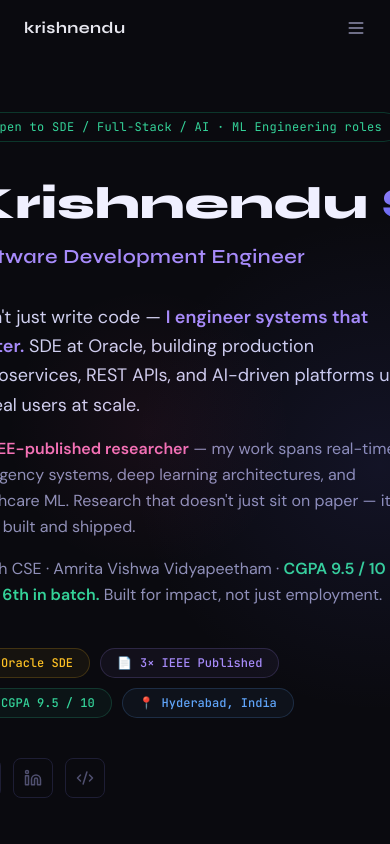
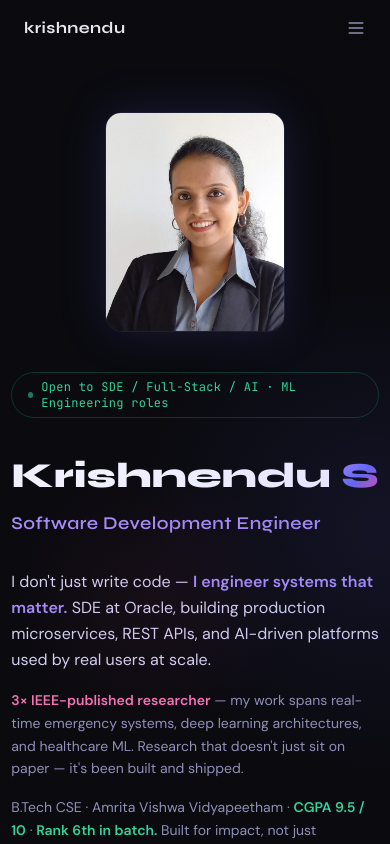
Before and after one commit to KRISHNENDU-S/krishnendu-portfolio, a Next.js app: page / in a window 390 px wide. Shown: the top 844 px of the page. Built offline with nearby package versions, Linux system fonts and the light colour scheme.

Commit message:
responsive ui

```diff
--- a/components/sections/Hero.tsx
+++ b/components/sections/Hero.tsx
@@ -19,17 +19,33 @@ export default function Hero() {
       />
 
       <div className="max-w-6xl mx-auto w-full pt-28 pb-16">
-        <div className="flex flex-col lg:flex-row items-center gap-12 lg:gap-20 w-full">
+        <div className="flex flex-col lg:flex-row items-center gap-10 lg:gap-20 w-full">
 
-          {/* LEFT — all text content */}
-          <div className="flex-1 min-w-0">
+          {/* Photo — top on mobile/tablet, right on laptop */}
+          <div className="flex-shrink-0 flex items-center justify-center lg:order-2">
+            <div
+              className="relative w-[180px] h-[220px] sm:w-[220px] sm:h-[270px] lg:w-[260px] lg:h-[320px] rounded-2xl overflow-hidden border border-bg-border"
+              style={{ boxShadow: "0 0 48px rgba(99,102,241,0.18)" }}
+            >
+              <Image
+                src="/profile.jpg"
+                alt="Krishnendu S"
+                fill
+                className="object-cover"
+                priority
+              />
+            </div>
+          </div>
+
+          {/* Text content — below photo on mobile/tablet, left on laptop */}
+          <div className="flex-1 min-w-0 lg:order-1">
 
             {/* Availability pill */}
             {siteConfig.availableForWork && (
               <div className="inline-flex items-center gap-2 px-4 py-1.5 rounded-full border border-emerald-500/25 bg-emerald-500/8 mb-10">
                 <span className="w-1.5 h-1.5 rounded-full bg-emerald-400 animate-pulse" aria-hidden="true" />
                 <span className="font-mono text-xs text-emerald-400 tracking-wide">
-                 Open to SDE / Full-Stack / AI · ML Engineering roles
+                  Open to SDE / Full-Stack / AI · ML Engineering roles
                 </span>
               </div>
             )}
@@ -37,7 +53,7 @@ export default function Hero() {
             {/* Name */}
             <h1
               className="font-display font-extrabold leading-none mb-4 whitespace-nowrap"
-              style={{ fontSize: "clamp(2.8rem, 6.5vw, 5.5rem)" }}
+              style={{ fontSize: "clamp(2.2rem, 6.5vw, 5.5rem)" }}
             >
               <span style={{ color: "#f0f0ff" }}>Krishnendu </span>
               <span
@@ -54,7 +70,7 @@ export default function Hero() {
 
             {/* Role */}
             <p
-              className="font-display font-semibold text-xl md:text-2xl mb-8 tracking-wide"
+              className="font-display font-semibold text-lg md:text-2xl mb-8 tracking-wide"
               style={{ color: "#a78bfa" }}
             >
               Software Development Engineer
@@ -62,15 +78,15 @@ export default function Hero() {
 
             {/* Description */}
             <div className="flex flex-col gap-4 mb-10 max-w-2xl">
-              <p className="text-lg leading-relaxed font-sans" style={{ color: "#d0d0f0" }}>
+              <p className="text-base lg:text-lg leading-relaxed font-sans" style={{ color: "#d0d0f0" }}>
                 I don&apos;t just write code &mdash;{" "}
                 <span style={{ color: "#a78bfa", fontWeight: 600 }}>I engineer systems that matter.</span>{" "}
                 SDE at Oracle, building production microservices, REST APIs, and AI-driven platforms used by real users at scale.
               </p>
-              <p className="text-base leading-relaxed font-sans" style={{ color: "#9090b8" }}>
+              <p className="text-sm lg:text-base leading-relaxed font-sans" style={{ color: "#9090b8" }}>
                 <span style={{ color: "#f472b6", fontWeight: 600 }}>3&times; IEEE-published researcher</span> &mdash; my work spans real-time emergency systems, deep learning architectures, and healthcare ML. Research that doesn&apos;t just sit on paper &mdash; it&apos;s been built and shipped.
               </p>
-              <p className="text-base leading-relaxed font-sans" style={{ color: "#9090b8" }}>
+              <p className="text-sm lg:text-base leading-relaxed font-sans" style={{ color: "#9090b8" }}>
                 B.Tech CSE &middot; Amrita Vishwa Vidyapeetham &middot;{" "}
                 <span style={{ color: "#34d399", fontWeight: 600 }}>CGPA 9.5 / 10</span>
                 {" "}&middot;{" "}
@@ -134,23 +150,6 @@ export default function Hero() {
             </div>
 
           </div>
-
-          {/* RIGHT — profile photo */}
-          <div className="flex-shrink-0 hidden lg:flex items-center justify-center">
-            <div
-              className="relative w-[260px] h-[320px] rounded-2xl overflow-hidden border border-bg-border"
-              style={{ boxShadow: "0 0 48px rgba(99,102,241,0.18)" }}
-            >
-              <Image
-                src="/profile.jpg"
-                alt="Krishnendu S"
-                fill
-                className="object-cover"
-                priority
-              />
-            </div>
-          </div>
-
         </div>
       </div>
     </section>
```
